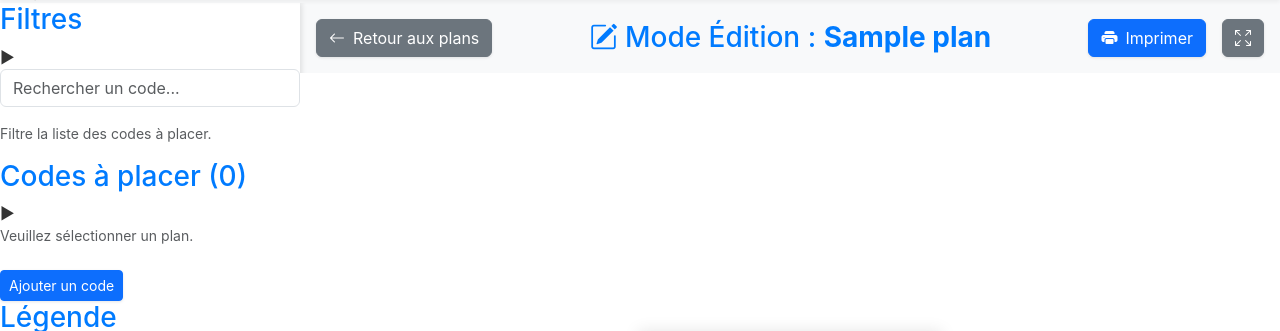
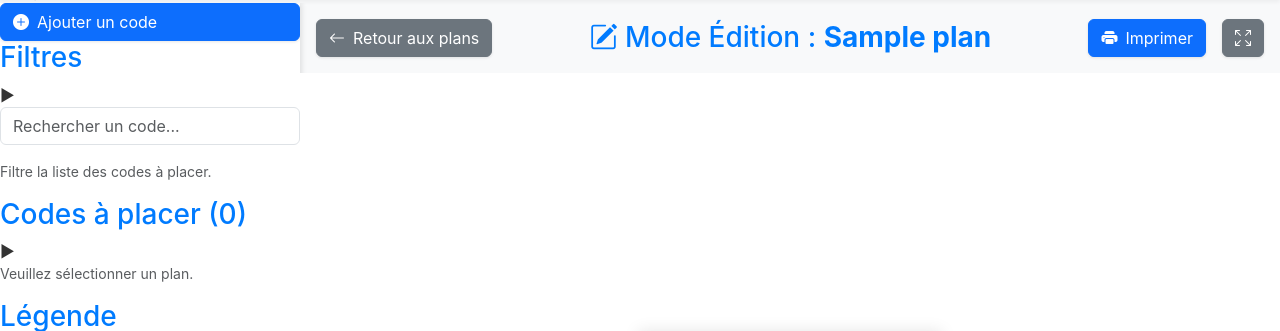
Before and after one commit to remi-deher/gestion-code-geo, a PHP site: template views/plan_view.php in a window 1280 px wide. Shown: the part 81-412 px from the top of the page. Run offline with PHP 8.4, Linux system fonts and the light colour scheme; the template is opened without the code that fills it: most values are stand-ins (such as "Sample title", 1, 10 or a date in 2020); data that the repository does not hold is empty; a stand-in replaces the project's code that opens the database connection; some libraries are stand-ins or nearby versions.

Commit message:
ajout code depuis plan

```diff
--- a/views/plan_view.php
+++ b/views/plan_view.php
@@ -19,6 +19,12 @@
     .legend-item { display: flex; align-items: center; gap: 8px; margin-bottom: 4px; }
     .legend-color-box { width: 15px; height: 15px; border: 1px solid #ccc; border-radius: 3px; }
     #history-list .history-item { font-size: 0.85rem; padding: 0.5rem; border-bottom: 1px solid #eee; display: flex; justify-content: space-between; align-items: center; gap: 0.5rem; }
+
+    /* Style pour le nouveau bouton d'ajout */
+    .add-code-section {
+        padding: 1rem;
+        border-bottom: 1px solid var(--border-color);
+    }
 </style>
 <?php $head_styles = ob_get_clean(); ?>
 
@@ -36,6 +42,11 @@
 
 <div class="plan-page-container">
     <div id="unplaced-codes-sidebar" class="no-print">
+        <div class="add-code-section">
+            <button id="add-code-btn" class="btn btn-primary w-100">
+                <i class="bi bi-plus-circle-fill"></i> Ajouter un code
+            </button>
+        </div>
         <div class="sidebar-accordion">
             <div class="accordion-item open">
                 <div class="accordion-header"><h3>Filtres</h3><span class="accordion-arrow">▶</span></div>
@@ -48,7 +59,6 @@
                 <div class="accordion-header"><h3>Codes à placer <span id="unplaced-counter">(0)</span></h3><span class="accordion-arrow">▶</span></div>
                 <div class="accordion-content" id="unplaced-list-container">
                     <div id="unplaced-list"><p class="text-muted small">Veuillez sélectionner un plan.</p></div>
-                    <button id="add-code-btn" class="btn btn-primary btn-sm mt-2">Ajouter un code</button>
                 </div>
             </div>
              <div class="accordion-item">
```
